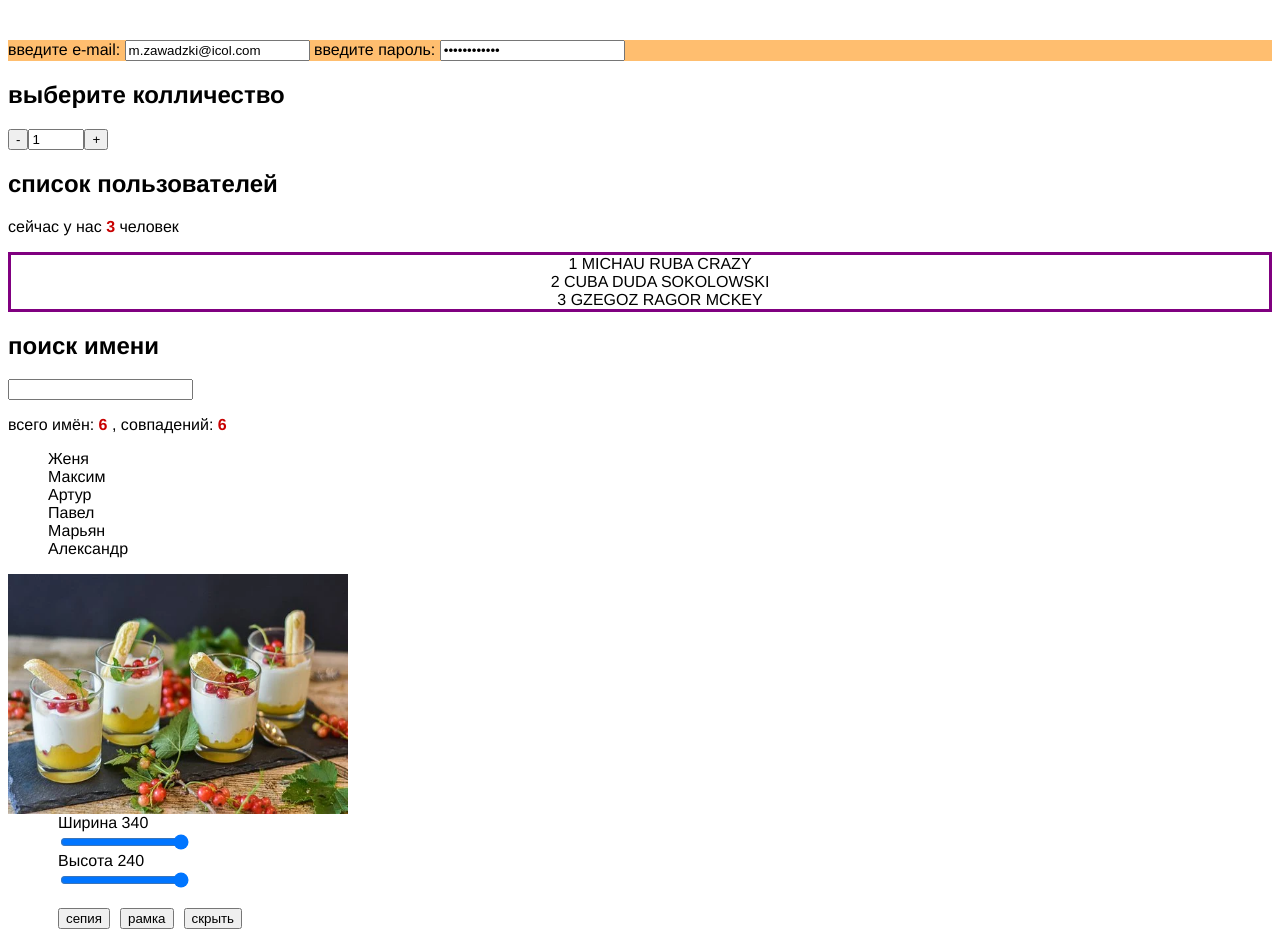
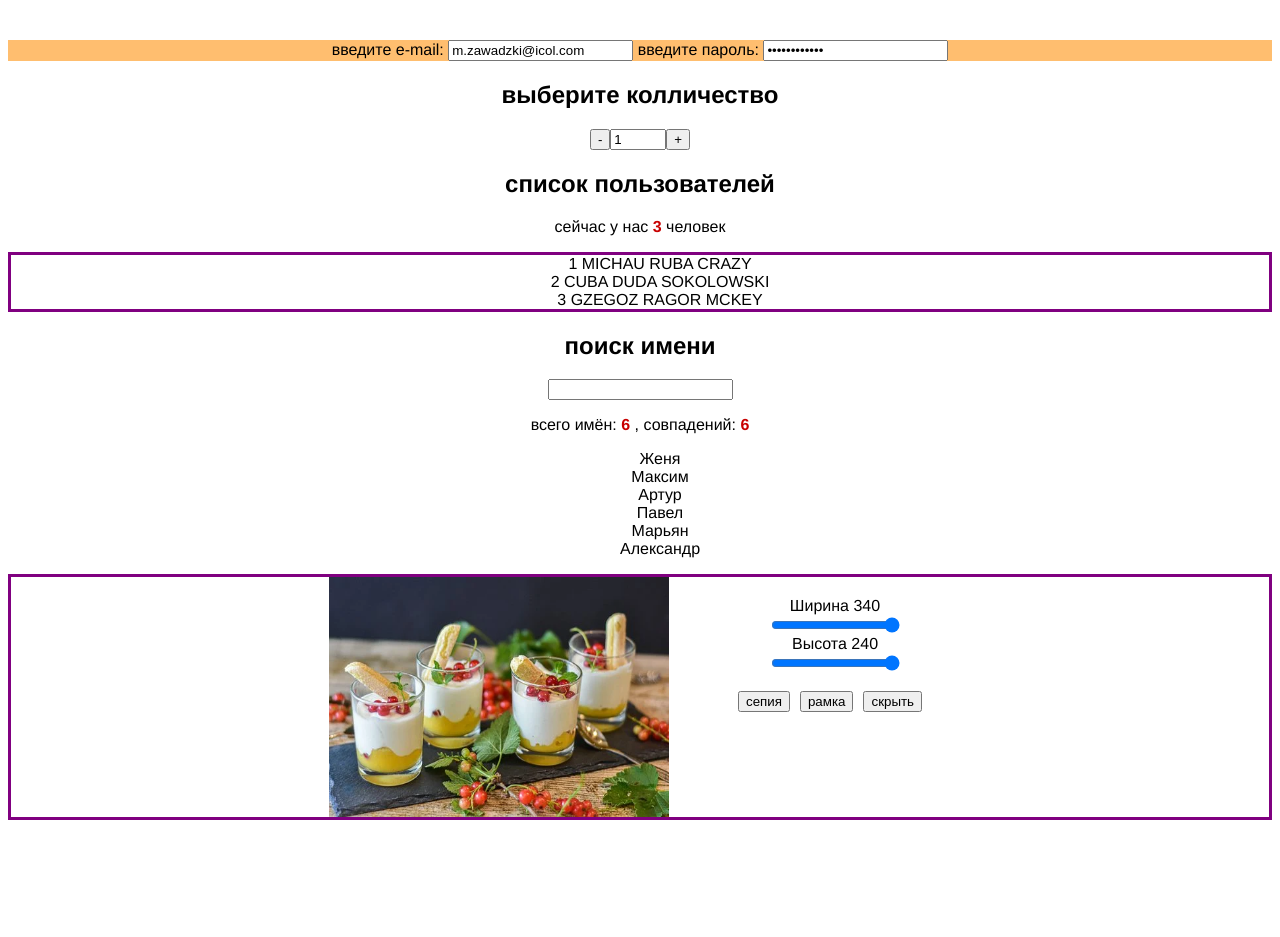
Before and after one commit to zawadzki2778/VUE-01, a Vue app: page / in a window 1280 px wide. After the commit the page ends 828 px from the top, so only its background shows below. Built offline with nearby package versions, Linux system fonts and the light colour scheme.

Commit message:
добавил изменения картинки при нажатии на кнопки сепия и рамка

```diff
--- a/src/App.vue
+++ b/src/App.vue
@@ -25,7 +25,9 @@ export default {
   font-family: Avenir, Helvetica, Arial, sans-serif;
   -webkit-font-smoothing: antialiased;
   -moz-osx-font-smoothing: grayscale;
-  // text-align: center;
+  margin: 0 auto;
+  text-align: center;
+  box-sizing: border-box;
 }
 li {
   list-style-type: none;
--- a/src/components/RedactPhoto.vue
+++ b/src/components/RedactPhoto.vue
@@ -31,8 +31,8 @@
             />
           </label>
         </div>
-        <button>сепия</button>
-        <button>рамка</button>
+        <button @click="imgFilters.sepia = !imgFilters.sepia">сепия</button>
+        <button @click="imgFilters.border = !imgFilters.border">рамка</button>
         <button @click="isVisible = !isVisible">
           {{ `${isVisible ? "скрыть" : "показать"}` }}
         </button>
@@ -50,7 +50,6 @@ export default {
       imgFilters: {
         sepia: false,
         border: false,
-        small: false,
       },
       imgSizes: {
         maxWidth: 340,
@@ -74,6 +73,12 @@ export default {
 <style lang="scss" scoped>
 .container {
   margin-top: 40px;
+  border: 3px solid purple;
+}
+.flex {
+  display: flex;
+  justify-content: center;
+  border: 3px solid purple;
 }
 .redact {
   margin-left: 50px;
@@ -84,6 +89,8 @@ export default {
   background-color: #cecece;
 }
 img {
+  display: block;
+  margin: 0 auto;
   transition: 0.2s ease;
   width: 340px;
   height: 240px;
@@ -91,7 +98,7 @@ img {
     filter: sepia(100%);
   }
   &.border {
-    border: 3px solid #043544;
+    border: 3px solid #fffc57;
   }
 }
 button {
@@ -101,7 +108,7 @@ button {
   }
 }
 .filters {
-  margin-bottom: 20px;
+  margin: 20px 50px;
 }
 input[type="range"] {
   display: block;
```
